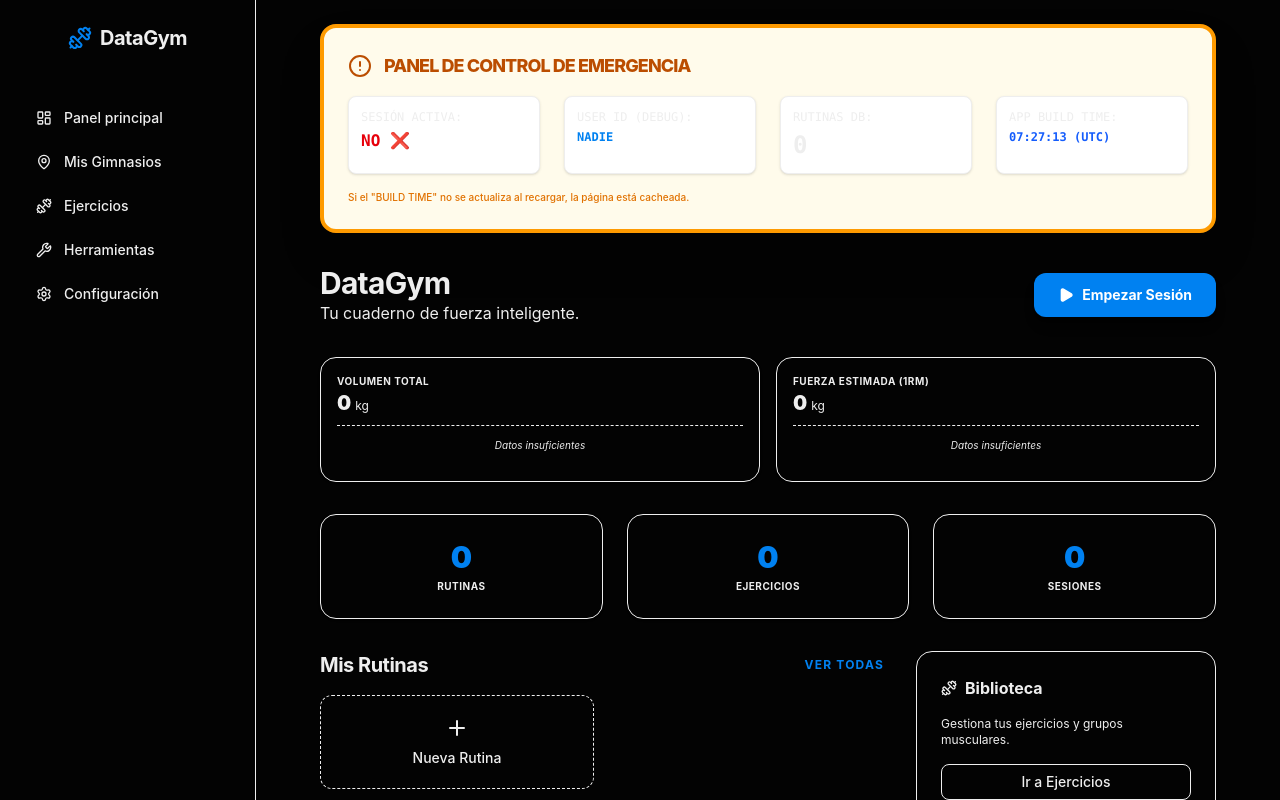
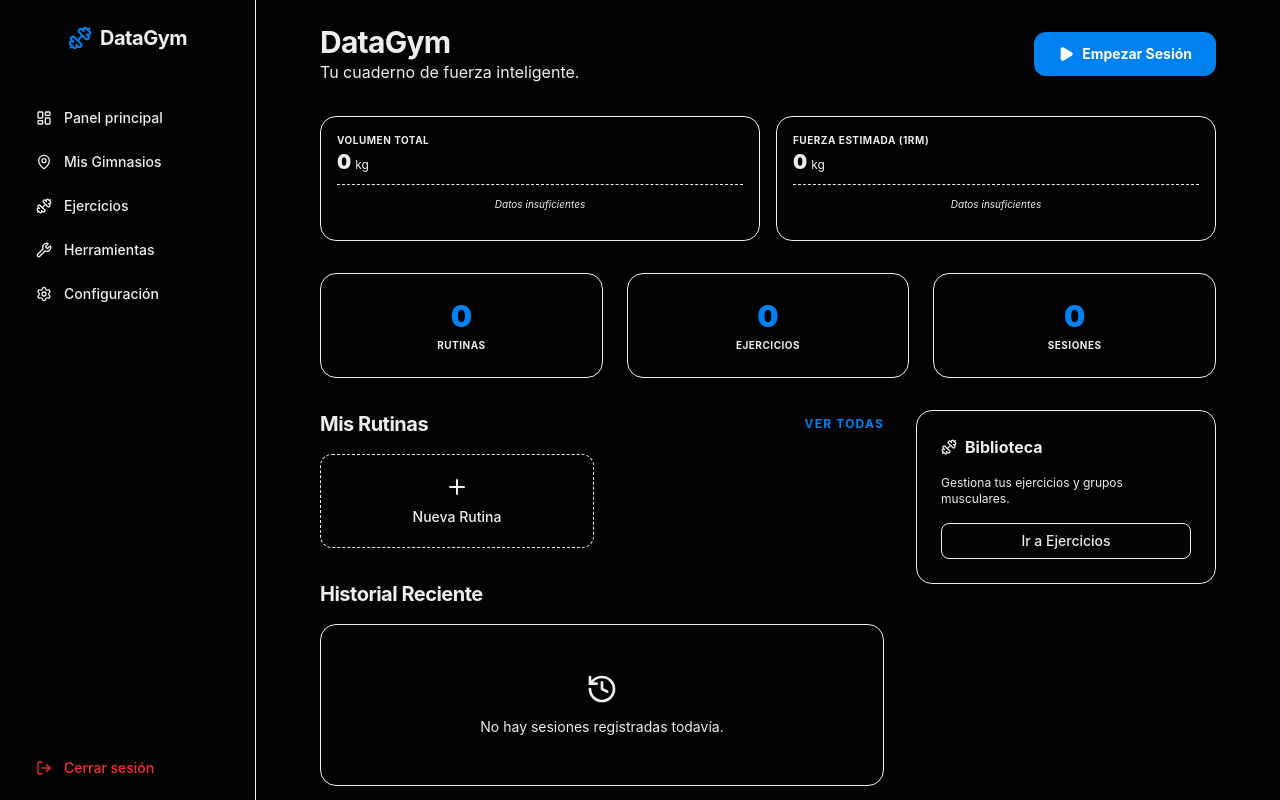
Before and after one commit to srbitgithub/datagymroutines, a Next.js app: page /dashboard in a window 1280 px wide. Shown: the top 800 px of the page. Built offline with nearby package versions, Linux system fonts and the light colour scheme.

Commit message:
fix(session): add revalidatePath to session start and fix nextjs 15 searchParams await

```diff
--- a/src/app/_actions/training.ts
+++ b/src/app/_actions/training.ts
@@ -146,6 +146,8 @@ export async function startSessionAction(routineId?: string) {
             startTime: new Date(),
             sets: [],
         });
+        revalidatePath("/dashboard/session");
+        revalidatePath("/dashboard");
         return { success: true, sessionId };
     } catch (error) {
         return { error: "Error al iniciar sesión" };
--- a/src/app/dashboard/page.tsx
+++ b/src/app/dashboard/page.tsx
@@ -1,11 +1,10 @@
 export const dynamic = "force-dynamic";
 
 import { getExercisesAction, getRoutinesAction, getProgressionDataAction } from "@/app/_actions/training";
-import { ListChecks, Plus, Play, History, Dumbbell, TrendingUp } from "lucide-react";
+import { ListChecks, Plus, Play, History, Dumbbell } from "lucide-react";
 import Link from "next/link";
 import { MiniChart } from "@/modules/training/infrastructure/components/MiniChart";
 import { SupabaseAuthRepository } from "@/modules/auth/infrastructure/adapters/SupabaseAuthRepository";
-import { AlertCircle } from "lucide-react";
 
 export default async function DashboardPage() {
     const routines = await getRoutinesAction();
@@ -19,39 +18,6 @@ export default async function DashboardPage() {
 
     return (
         <div className="max-w-4xl mx-auto space-y-8">
-            {/* PANEL DE DIAGNÓSTICO ULTRA-VISIBLE */}
-            <div className="rounded-2xl border-4 border-amber-500 bg-amber-50 p-6 shadow-2xl space-y-4">
-                <div className="flex items-center gap-3 text-amber-700">
-                    <AlertCircle className="h-6 w-6" />
-                    <h2 className="font-extrabold uppercase tracking-tighter text-lg">Panel de Control de Emergencia</h2>
-                </div>
-                <div className="grid grid-cols-1 md:grid-cols-2 lg:grid-cols-4 gap-6 text-xs font-mono">
-                    <div className="bg-white p-3 rounded-lg border shadow-sm">
-                        <p className="text-muted-foreground mb-1">SESIÓN ACTIVA:</p>
-                        <p className={authUser ? "text-green-600 font-bold text-base" : "text-red-600 font-bold text-base"}>
-                            {authUser ? "SÍ ✅" : "NO ❌"}
-                        </p>
-                    </div>
-                    <div className="bg-white p-3 rounded-lg border shadow-sm">
-                        <p className="text-muted-foreground mb-1">USER ID (DEBUG):</p>
-                        <p className="truncate text-brand-primary font-bold" title={authUser?.id || "N/A"}>
-                            {authUser?.id ? authUser.id.substring(0, 12) + "..." : "NADIE"}
-                        </p>
-                    </div>
-                    <div className="bg-white p-3 rounded-lg border shadow-sm">
-                        <p className="text-muted-foreground mb-1">RUTINAS DB:</p>
-                        <p className="text-2xl font-black">{routines.length}</p>
-                    </div>
-                    <div className="bg-white p-3 rounded-lg border shadow-sm">
-                        <p className="text-muted-foreground mb-1">APP BUILD TIME:</p>
-                        <p className="font-bold text-blue-600">{new Date().toISOString().substring(11, 19)} (UTC)</p>
-                    </div>
-                </div>
-                <div className="text-[10px] text-amber-600 font-medium">
-                    Si el "BUILD TIME" no se actualiza al recargar, la página está cacheada.
-                </div>
-            </div>
-
             <header className="flex flex-col md:flex-row md:items-center justify-between gap-4">
                 <div>
                     <h1 className="text-3xl font-bold tracking-tight">DataGym</h1>
--- a/src/app/dashboard/session/start/page.tsx
+++ b/src/app/dashboard/session/start/page.tsx
@@ -1,8 +1,8 @@
 import { startSessionAction } from "@/app/_actions/training";
 import { redirect } from "next/navigation";
 
-export default async function StartSessionPage({ searchParams }: { searchParams: { routineId?: string } }) {
-    const routineId = searchParams.routineId;
+export default async function StartSessionPage({ searchParams }: { searchParams: Promise<{ routineId?: string }> }) {
+    const { routineId } = await searchParams;
 
     const result = await startSessionAction(routineId);
 
```
